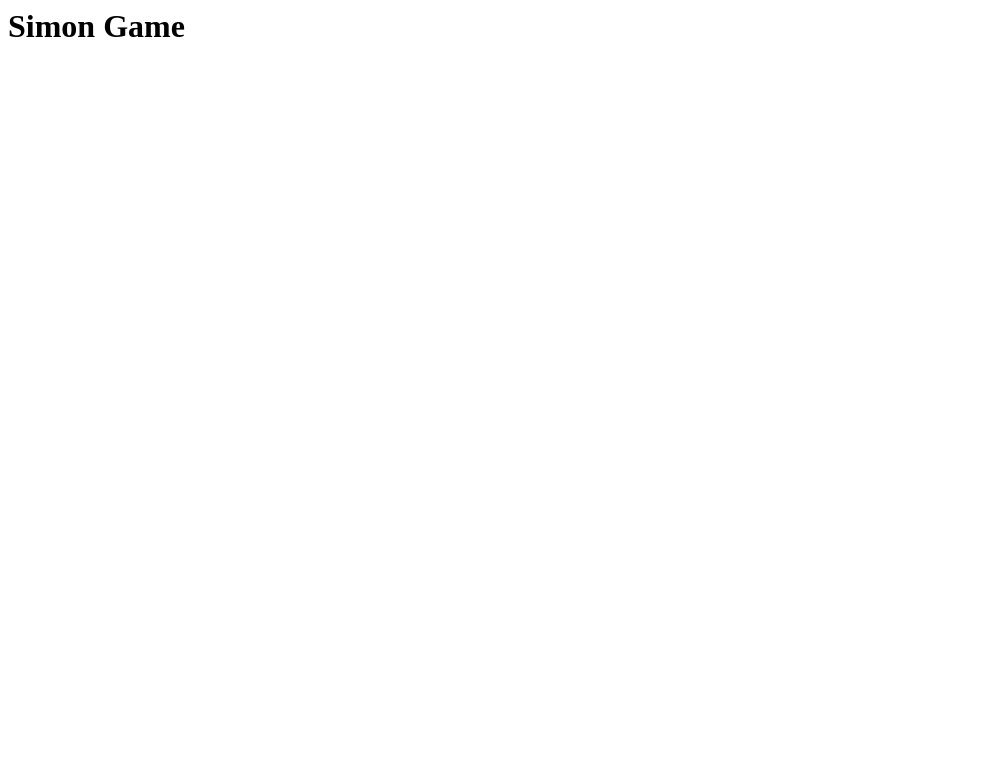
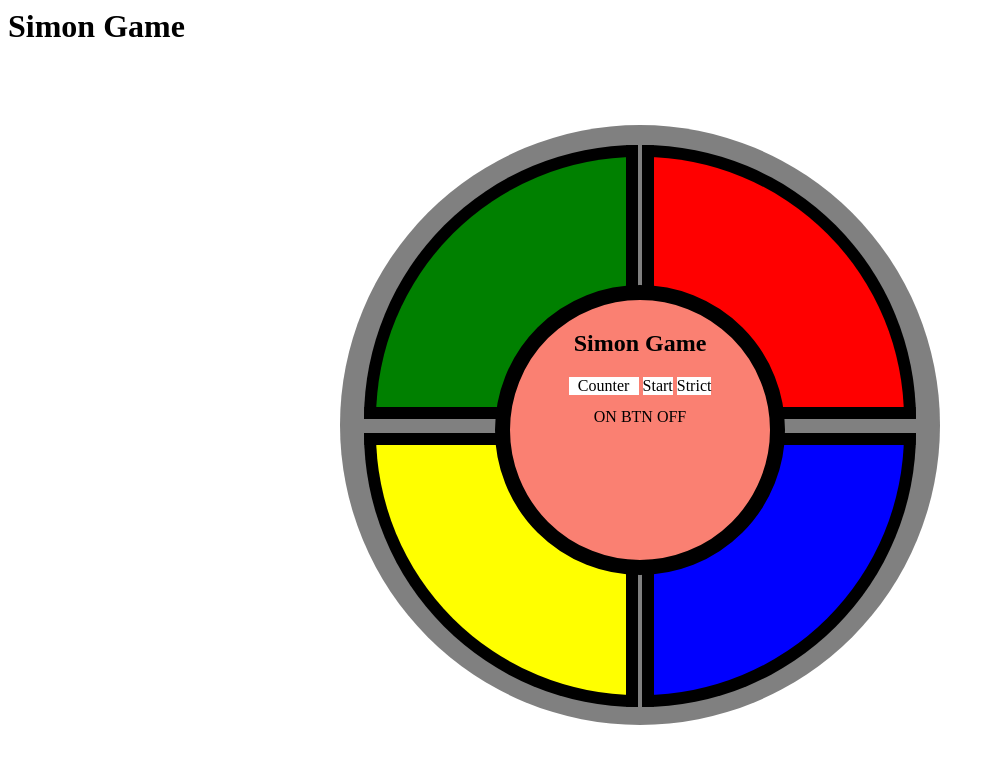
Before and after one commit to vaidotasp/simon-game, a website: page index.html in a window 1280 px wide. Shown: the whole page, without its empty margins (0-994 px from the left). Drawn offline with Linux system fonts and the light colour scheme.

Commit message:
scaffolding css

```diff
--- a/app.js
+++ b/app.js
@@ -1,34 +1,5 @@
-document.addEventListener("DOMContentLoaded", function () {
+document.addEventListener("DOMContentLoaded", function() {
 
-  console.log("loaded");
-
-
-
-  function baz() {
-    console.log ("baz");
-    bar();
-  }
-
-  function bar() {
-    console.log("bar");
-    foo();
-  }
-
-  function foo() {
-    debugger;
-    console.log("foo");
-
-  }
-
-  baz();
-
-
-
-
-
-
-
-
-
+    console.log("loaded");
 
 });
--- a/index.html
+++ b/index.html
@@ -15,13 +15,24 @@
                 <div class="top-left"></div>
                 <div class="top-right"></div>
             </div>
-      <div class="lower"></div>
+            <div class="lower">
+                <div class="bottom-left"></div>
+                <div class="bottom-right"></div>
             </div>
-    <div class="inner"></div>
-
-
-
-
+        </div>
+        <div class="inner">
+            <h2 class="title">Simon Game</h2>
+            <div class="switches">
+                <div class="counter">Counter</div>
+                <div class="start">Start</div>
+                <div class="Strict">Strict</div>
+            </div>
+            <div class="power-line">
+                <div class="label-on">ON</div>
+                <div class="power-btn">BTN</div>
+                <div class="label-off">OFF</div>
+            </div>
+        </div>
     </div>
 </body>
 
--- a/style.css
+++ b/style.css
@@ -0,0 +1,112 @@
+.main-wrap {
+    width: 600px;
+    height: 600px;
+    background-color: gray;
+    margin: auto;
+    border-radius: 100%;
+    text-align: center;
+    margin-top: 10vh;
+    position: relative;
+}
+
+.outer-circle {
+    top: 20px;
+    position: relative;
+}
+
+.top-left,
+.top-right,
+.bottom-left,
+.bottom-right {
+    width: 250px;
+    height: 250px;
+    border: 12px solid black;
+    position: relative;
+    display: inline-block;
+    vertical-align: baseline;
+}
+
+.upper {
+    margin-top: 20px;
+    position: relative;
+}
+
+.top-left {
+    background-color: green;
+    border-top-left-radius: 100%;
+}
+
+.top-right {
+    background-color: red;
+    border-top-right-radius: 100%;
+}
+
+.bottom-left {
+    background-color: yellow;
+    border-bottom-left-radius: 100%;
+}
+
+.bottom-right {
+    background-color: blue;
+    border-bottom-right-radius: 100%;
+}
+
+.lower {
+    margin-top: 10px;
+}
+
+.inner {
+    width: 260px;
+    height: 260px;
+    position: absolute;
+    border-radius: 100%;
+    background-color: salmon;
+    top: 50%;
+    left: 50%;
+    border: 15px solid black;
+    margin: -140px 0 0 -145px;
+}
+
+.title {
+    margin-top: 30px;
+}
+
+.switches {}
+
+.counter {
+    display: inline-block;
+    position: relative;
+    width: 70px;
+    background-color: white;
+}
+
+.start {
+    display: inline-block;
+    position: relative;
+    background-color: white;
+}
+
+.strict {
+    display: inline-block;
+    position: relative;
+    background-color: white;
+}
+
+.power-line {
+    margin-top: 13px;
+}
+
+.label-on {
+    display: inline-block;
+    position: relative;
+}
+
+.power-btn {
+    display: inline-block;
+    position: relative;
+}
+
+.label-off {
+    display: inline-block;
+    position: relative;
+}
```
Lines whose indentation alone changed are shown as unchanged.
